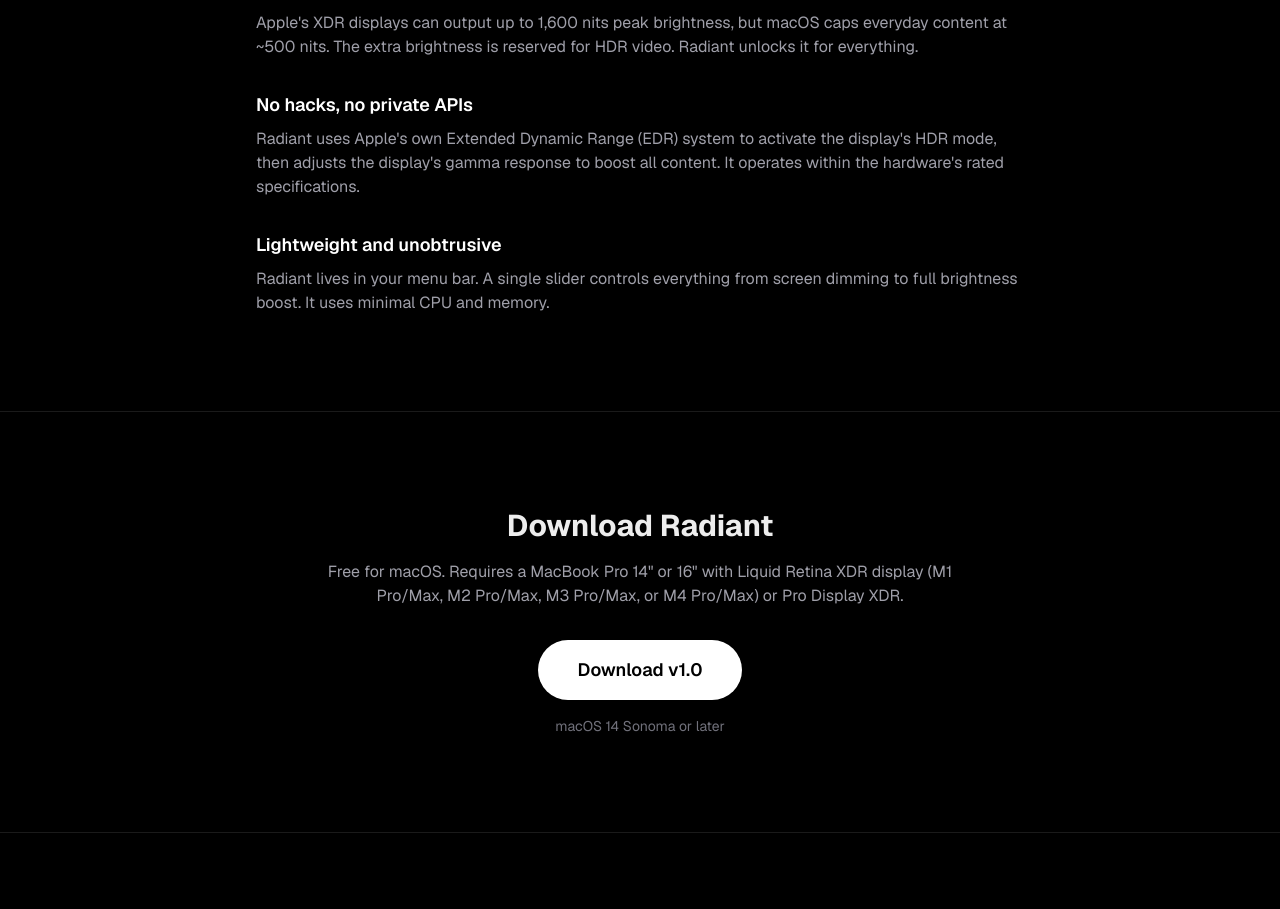
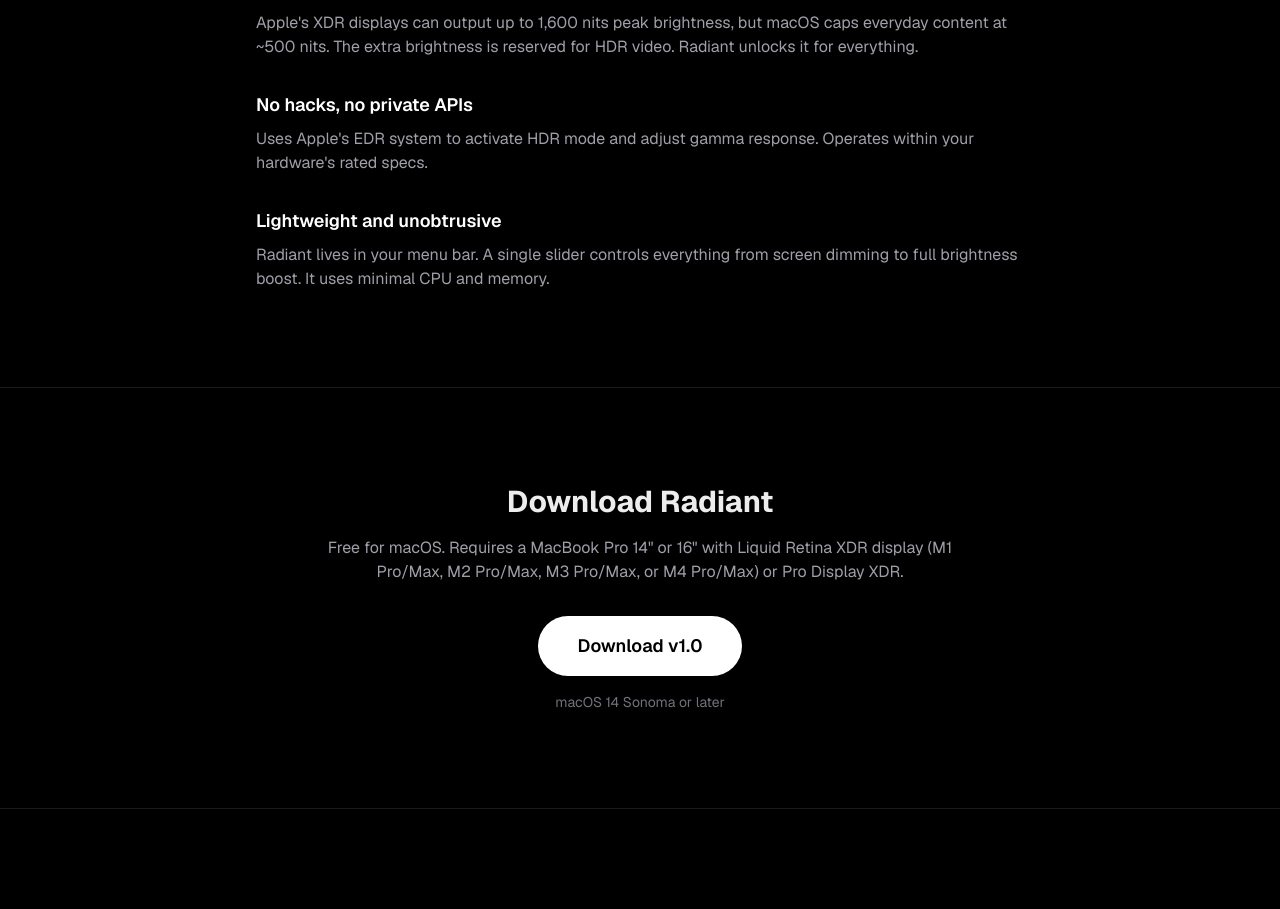
Before and after one commit to Evandabest/Radiant, a Next.js app in the folder website/: page / in a window 1280 px wide. Shown: the part 3447-4356 px from the top of the page. Built offline with nearby package versions, Linux system fonts and the light colour scheme.

Commit message:
Shorten no hacks section to two lines

```diff
--- a/website/app/page.tsx
+++ b/website/app/page.tsx
@@ -110,10 +110,8 @@
                   No hacks, no private APIs
                 </h3>
                 <p>
-                  Radiant uses Apple&apos;s own Extended Dynamic Range (EDR)
-                  system to activate the display&apos;s HDR mode, then adjusts
-                  the display&apos;s gamma response to boost all content. It
-                  operates within the hardware&apos;s rated specifications.
+                  Uses Apple&apos;s EDR system to activate HDR mode and adjust
+                  gamma response. Operates within your hardware&apos;s rated specs.
                 </p>
               </div>
               <div>
```
